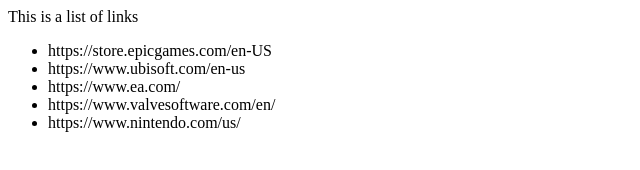
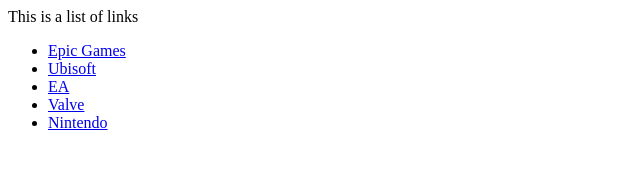
Before and after one commit to rbc1805/IGME-110-Repo, a plain HTML site: page index.html in a window 1280 px wide. Shown: the whole page, without its empty margins (0-640 px from the left). Drawn offline with Linux system fonts and the light colour scheme.

Commit message:
Update index.html

```diff
--- a/index.html
+++ b/index.html
@@ -4,11 +4,11 @@
   </head>
   <body>This is a list of links
     <ul>
-      <li><a>https://store.epicgames.com/en-US</a></li>
-      <li><a>https://www.ubisoft.com/en-us</a></li>
-      <li><a>https://www.ea.com/</a></li>
-      <li><a>https://www.valvesoftware.com/en/</a></li>
-      <li><a>https://www.nintendo.com/us/</a></li>
+      <li><a href="https://store.epicgames.com/en-US"</a>Epic Games</li>
+      <li><a href="https://www.ubisoft.com/en-us"</a>Ubisoft</li>
+      <li><a href="https://www.ea.com/"</a>EA</li>
+      <li><a href="https://www.valvesoftware.com/en/"</a>Valve</li>
+      <li><a href="https://www.nintendo.com/us/"</a>Nintendo</li>
     </ul>
   </body>
 </html>
```
